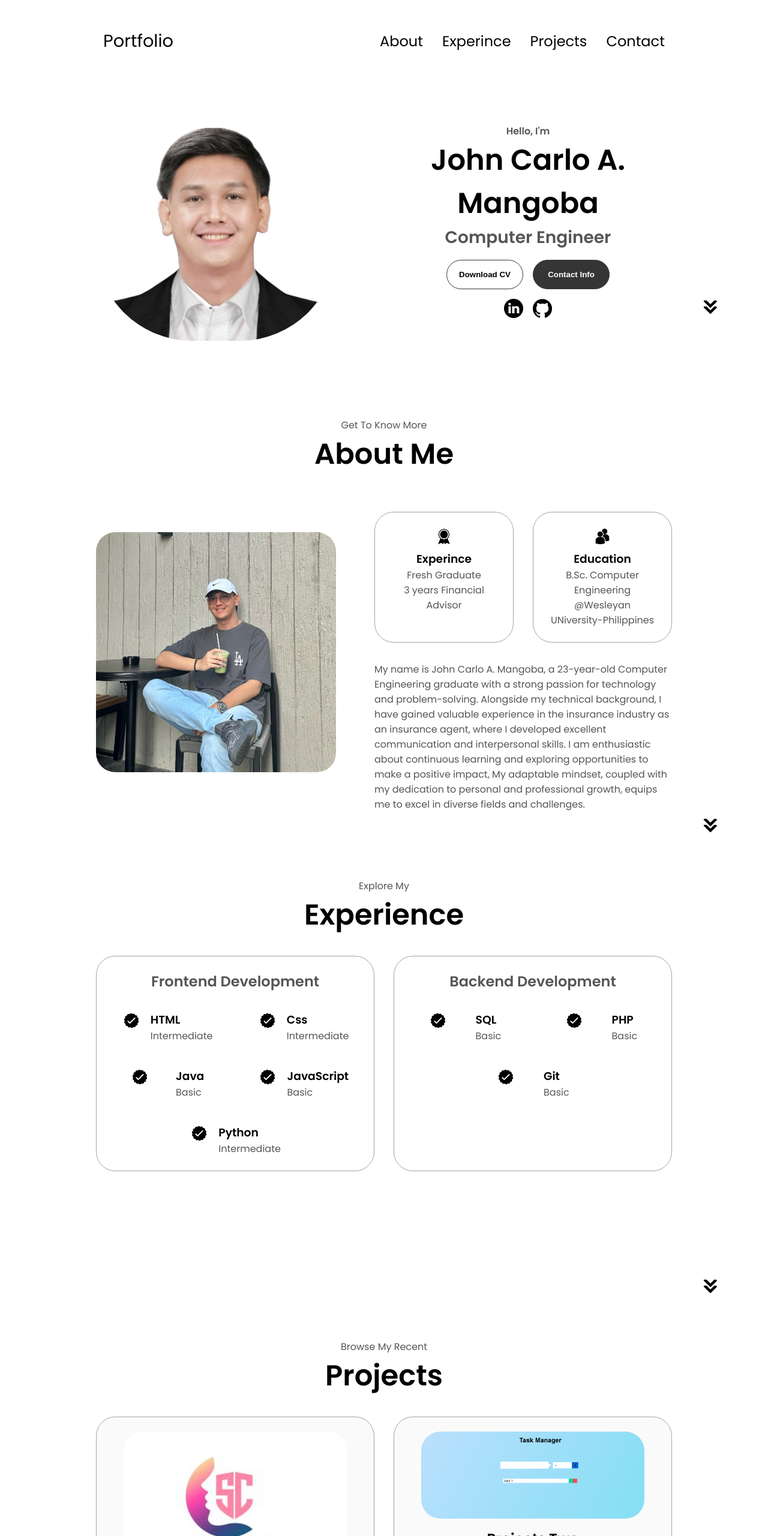
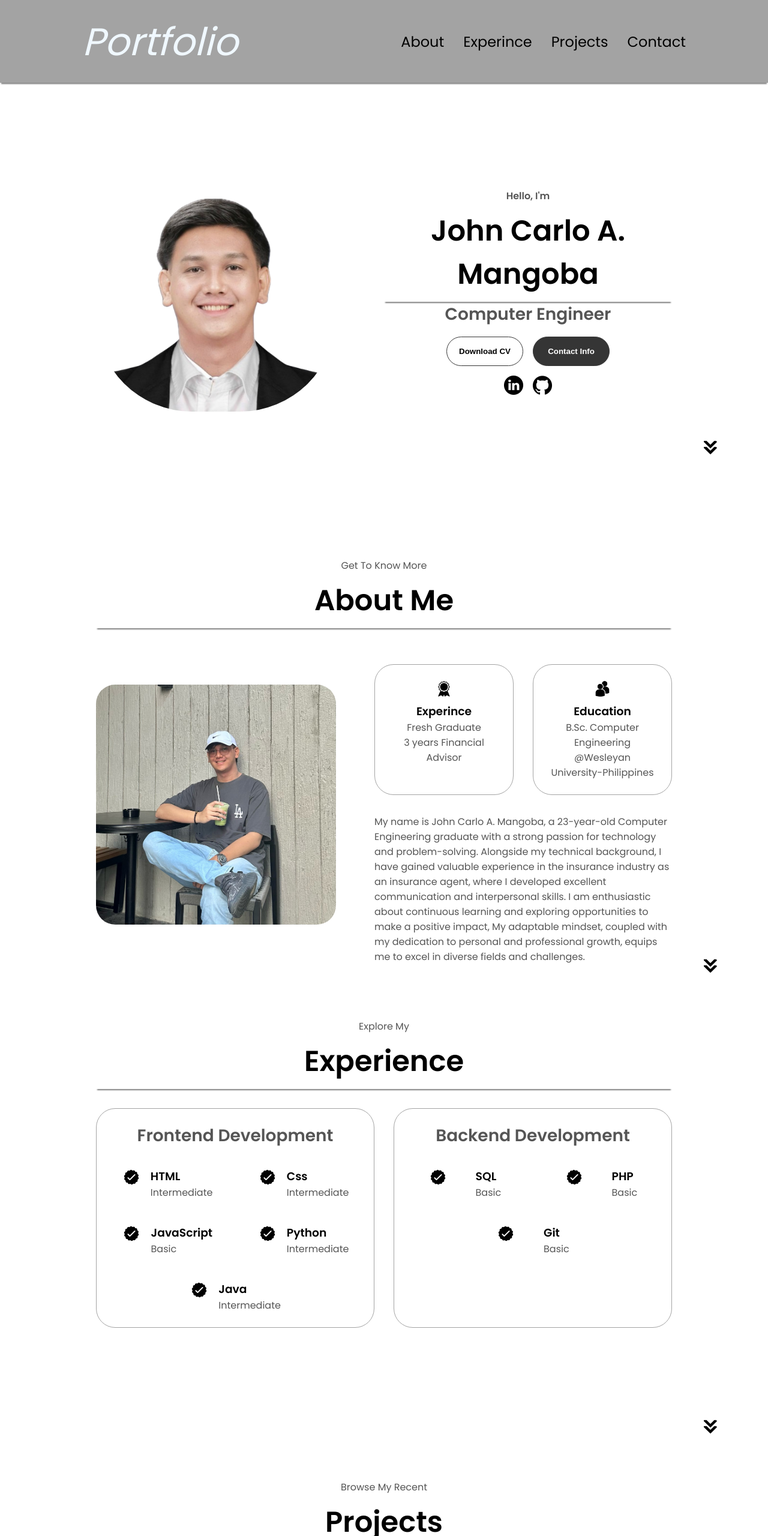
Before and after one commit to mangobaa/html.css-portfolio, a plain HTML site: page index.html in a window 1280 px wide. Shown: the top 2560 px of the page at 60% size. Drawn offline with Linux system fonts and the light colour scheme.

Commit message:
last design for today (Jan 29)

```diff
--- a/index.html
+++ b/index.html
@@ -20,7 +20,7 @@
         </div>
     </nav>
     <nav id="hamburger-nav">
-        <div class="logo">John Carlo A. Mangoba</div>
+        <div class="logo">Portfolio</div>
         <div class="hamburger-menu">
             <div class="hamburger-icon" onclick="toggleMenu()">
                 <span></span>
@@ -76,7 +76,7 @@
                     <div class="details-container">
                         <img src="assets/education.png" alt="experience-icon" class="icon">
                         <h3>Education</h3>
-                        <p>B.Sc. Computer Engineering <br>@Wesleyan UNiversity-Philippines</p>
+                        <p>B.Sc. Computer Engineering <br>@Wesleyan University-Philippines</p>
                     </div>
                 </div>
                 <div class="text-container">
@@ -111,13 +111,6 @@
                         <article>
                             <img src="./assets/checkmark.png" alt="Experince icon" class="icon">
                             <div>
-                                <h3>Java</h3>
-                                <p>Basic</p>
-                            </div>
-                        </article>
-                        <article>
-                            <img src="./assets/checkmark.png" alt="Experince icon" class="icon">
-                            <div>
                                 <h3>JavaScript</h3>
                                 <p>Basic</p>
                             </div>
@@ -129,6 +122,14 @@
                                 <p>Intermediate</p>
                             </div>
                         </article>
+                        <article>
+                            <img src="./assets/checkmark.png" alt="Experince icon" class="icon">
+                            <div>
+                                <h3>Java</h3>
+                                <p>Intermediate</p>
+                            </div>
+                        </article>
+
                     </div>
                 </div>
                     <div class="details-containers">
@@ -198,12 +199,10 @@
                 <img src="./assets/email.png" alt="Email icon" class="icon contact-icon email-icon">
                 <p><a href="mailto:mangobajohncarlo@gmail.com">mangobajohncarlo@gmail.com</a></p>
             </div>
-        <div class="contact-info-upper-container">
             <div class="contact-info-container">
                 <img src="./assets/linkedin.png" alt="linkedin icon" class="icon contact-icon">
                 <p><a href="https://www.linkedin.com/in/john-carlo-mangoba-08325a316/">LinkedIn</a></p>
             </div>
-        <div class="contact-info-upper-container">
             <div class="contact-info-container">
                 <img src="./assets/Contactinf.png" alt="linkedin icon" class="icon contact-icon">
                 <p>><a href="tel:09626081213">09626081213</a></p>
@@ -221,7 +220,9 @@
                 </ul>
             </div>
         </nav>
+        <p>Copyright &#169; 2025 John Carlo A. Mangoba. All Rights Reserved.</p>
     </footer>
+    <div class="content"></div>
     <script src="script.js"></script>
 </body>
 </html>
--- a/media.css
+++ b/media.css
@@ -1,6 +1,6 @@
 @media screen and (max-width: 1400px) {
     #profile {
-        height: 3vh;
+        height: 83vh;
         margin-bottom: 6rem;
 
     }
@@ -90,5 +90,8 @@
     .text-container {
         text-align: justify;
     }
+    a {
+        font-size: 16px;
+    }
 
 }
--- a/styles.css
+++ b/styles.css
@@ -26,6 +26,16 @@ a, .btn{
 }
 
 /* DESKTOP NAV */
+
+#desktop-nav, #hamburger-nav{
+    top: 0;
+    background-color:rgb(163, 163, 163);
+    padding: 1px;
+    text-align: center;
+    box-shadow: 0 4px 2px -2px gray;
+    z-index: 1000;
+    color: aliceblue;
+}
 
 nav, .nav-links {
     display: flex;
@@ -56,7 +66,8 @@ a:hover {
 }
 
 .logo {
-    font-size: 1.8rem;
+    font-size: 4rem;
+    font-style: italic;
 }
 
 .logo:hover {
@@ -141,6 +152,7 @@ a:hover {
 }
 
 /* SECTIONS */
+
 
 section {
     padding-top: 4vh;
@@ -320,7 +332,7 @@ section {
 .experience-sub-title {
     color: rgb(85, 85, 85);
     font-weight: 600;
-    font-size: 1,75rem;
+    font-size: 1.75rem;
     margin-bottom: 2rem;
 }
 
@@ -400,7 +412,7 @@ article .icon {
     display: flex;
     justify-content: center;
     border-radius: 2rem;
-    border: rgb(53, 53, 53) ;
+    border: rgb(53, 53, 53)0.1rem solid;
     border-color: rgb(163, 163, 163);
     background: rgb(190, 186, 186);
     margin: 2rem auto;
@@ -427,3 +439,34 @@ article .icon {
 .email-icon{
     height: 3rem;
 }
+
+/* Footer */
+
+footer {
+    height: 26vh;
+    margin: 0 1rem;
+}
+
+footer p {
+    text-align: center;
+}
+
+/* Design */
+body {
+    font-family: "Poppins", sans-serif;
+    margin: 0;
+    padding: 0;
+    height: 10vh;
+}
+h1 {
+    position: sticky;
+    top: 0;
+    background: white;
+    padding: 10px;
+    text-align: center;
+    box-shadow: 0 4px 2px -2px gray;
+}
+
+.content{
+    padding: 20px;
+}
```
